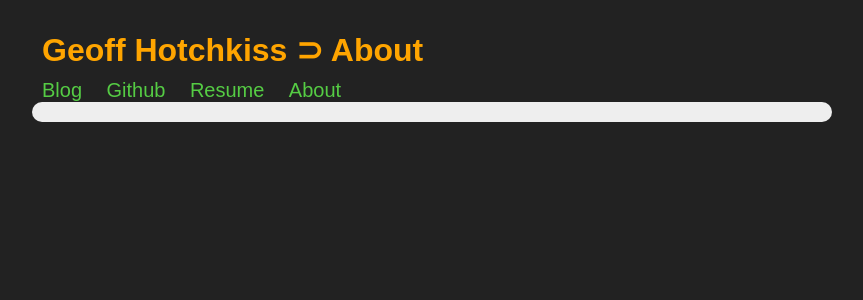
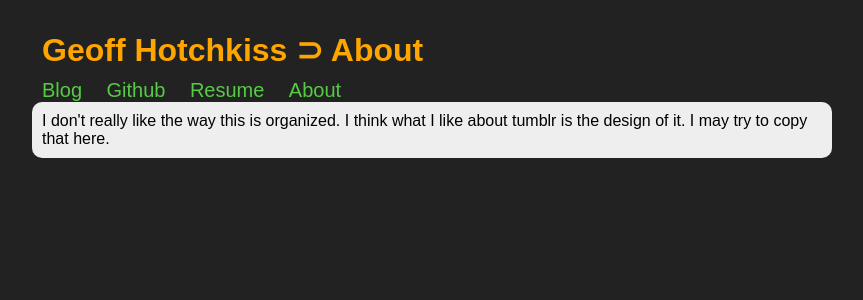
Before and after one commit to geoffhotchkiss/geoffhotchkiss.github.com, a Jekyll site: the page built from about.html, in a window 1280 px wide. Shown: the top 300 px of the page, without its empty margins (208-1071 px from the left). Built offline with Jekyll 4.4.1, drawn with Linux system fonts in a browser that asks for light colours; nearby versions of some CDN libraries.

Commit message:
Added some stuff to about

```diff
--- a/about.html
+++ b/about.html
@@ -2,3 +2,5 @@
 layout: default
 title: About
 ---
+
+I don't really like the way this is organized. I think what I like about tumblr is the design of it. I may try to copy that here.
```
